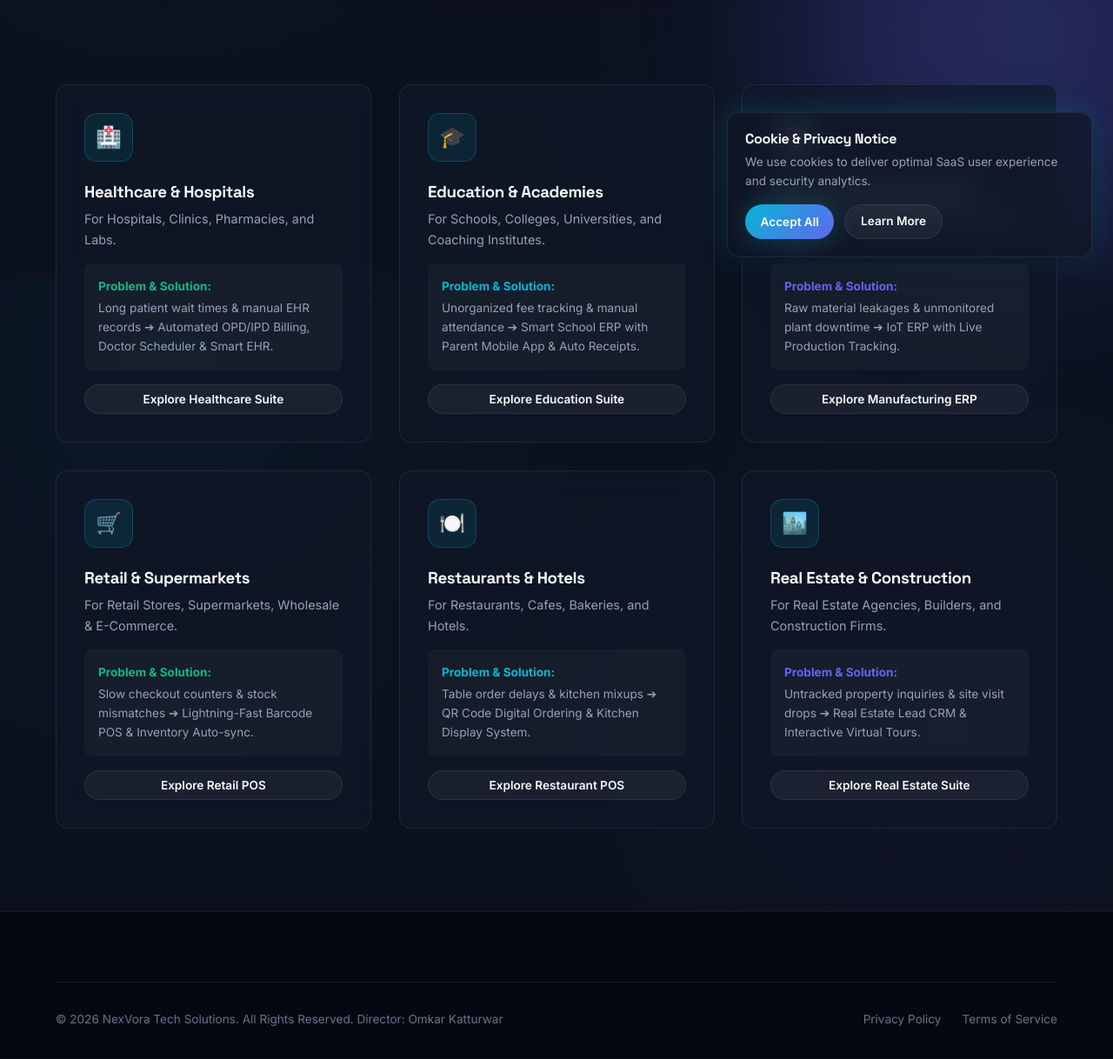
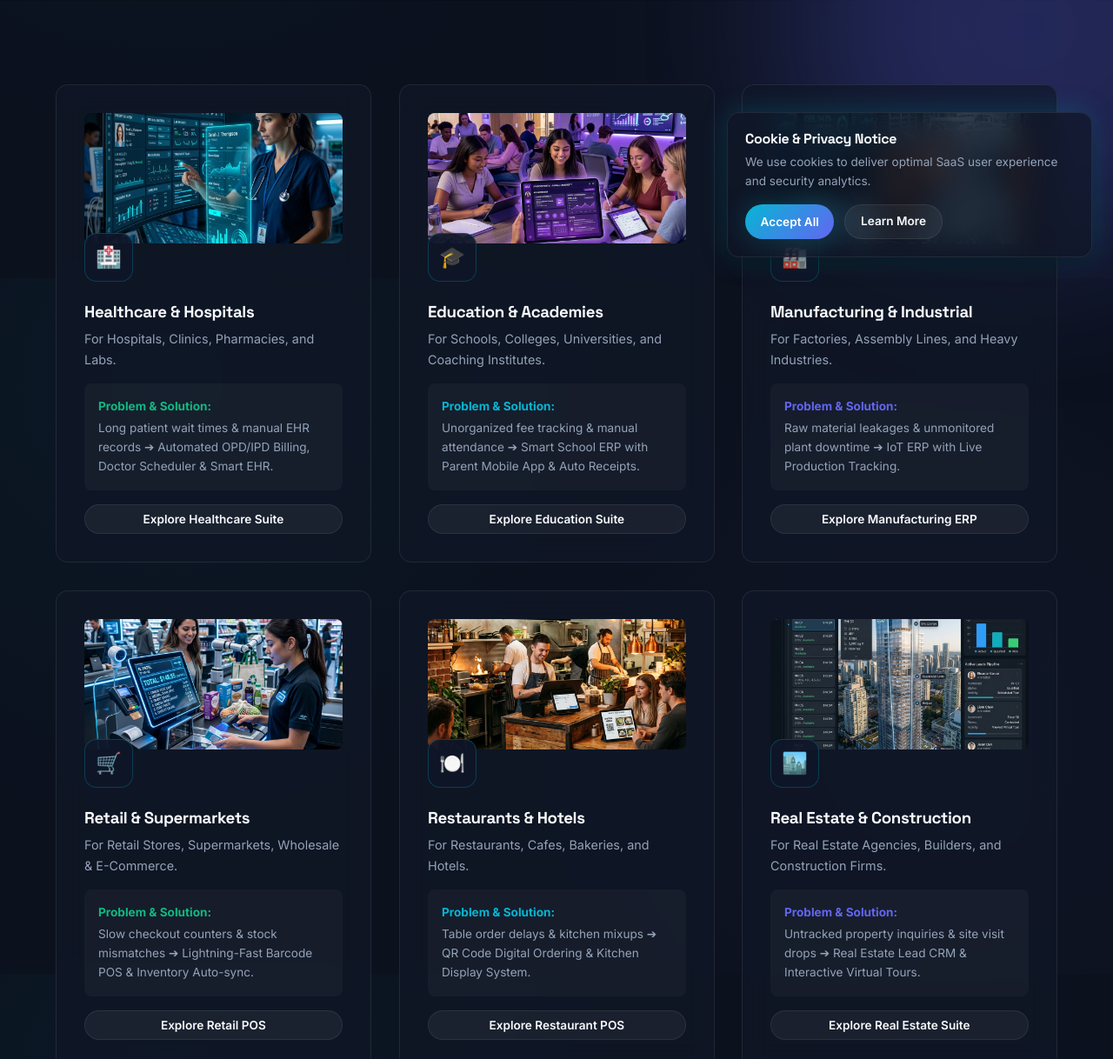
Before and after one commit to katturwaromkar/NexVora-Tech-Solutions-, a plain HTML site: page industries.html in a window 1280 px wide. Shown: the part 480-1698 px from the top of the page at 87% size. Drawn offline with Linux system fonts and the light colour scheme.

Commit message:
Embed AI generated preview images for Turnkey Website Templates and all 6 Industry Suite cards

```diff
--- a/industries.html
+++ b/industries.html
@@ -88,7 +88,10 @@
 
         <!-- Healthcare -->
         <div class="glass-card reveal">
-          <div class="service-icon-wrap">🏥</div>
+          <div style="height:150px;overflow:hidden;border-radius:var(--radius-sm);margin-bottom:1.25rem;">
+            <img src="assets/images/healthcare_industry.png" alt="Healthcare Technology" style="width:100%;height:100%;object-fit:cover;">
+          </div>
+          <div class="service-icon-wrap" style="margin-top:-2rem;position:relative;z-index:2;background:rgba(15,23,42,0.9);">🏥</div>
           <h3>Healthcare & Hospitals</h3>
           <p style="color:var(--text-muted);font-size:0.9rem;margin-top:0.5rem;">For Hospitals, Clinics, Pharmacies, and Labs.</p>
           <div style="margin:1rem 0;padding:1rem;background:rgba(255,255,255,0.03);border-radius:var(--radius-sm);font-size:0.85rem;">
@@ -100,7 +103,10 @@
 
         <!-- Education -->
         <div class="glass-card reveal delay-1">
-          <div class="service-icon-wrap">🎓</div>
+          <div style="height:150px;overflow:hidden;border-radius:var(--radius-sm);margin-bottom:1.25rem;">
+            <img src="assets/images/education_industry.png" alt="Education Technology" style="width:100%;height:100%;object-fit:cover;">
+          </div>
+          <div class="service-icon-wrap" style="margin-top:-2rem;position:relative;z-index:2;background:rgba(15,23,42,0.9);">🎓</div>
           <h3>Education & Academies</h3>
           <p style="color:var(--text-muted);font-size:0.9rem;margin-top:0.5rem;">For Schools, Colleges, Universities, and Coaching Institutes.</p>
           <div style="margin:1rem 0;padding:1rem;background:rgba(255,255,255,0.03);border-radius:var(--radius-sm);font-size:0.85rem;">
@@ -112,7 +118,10 @@
 
         <!-- Manufacturing -->
         <div class="glass-card reveal delay-2">
-          <div class="service-icon-wrap">🏭</div>
+          <div style="height:150px;overflow:hidden;border-radius:var(--radius-sm);margin-bottom:1.25rem;">
+            <img src="assets/images/manufacturing_industry.png" alt="Manufacturing IoT" style="width:100%;height:100%;object-fit:cover;">
+          </div>
+          <div class="service-icon-wrap" style="margin-top:-2rem;position:relative;z-index:2;background:rgba(15,23,42,0.9);">🏭</div>
           <h3>Manufacturing & Industrial</h3>
           <p style="color:var(--text-muted);font-size:0.9rem;margin-top:0.5rem;">For Factories, Assembly Lines, and Heavy Industries.</p>
           <div style="margin:1rem 0;padding:1rem;background:rgba(255,255,255,0.03);border-radius:var(--radius-sm);font-size:0.85rem;">
@@ -124,7 +133,10 @@
 
         <!-- Retail & E-Commerce -->
         <div class="glass-card reveal">
-          <div class="service-icon-wrap">🛒</div>
+          <div style="height:150px;overflow:hidden;border-radius:var(--radius-sm);margin-bottom:1.25rem;">
+            <img src="assets/images/retail_industry.png" alt="Retail POS" style="width:100%;height:100%;object-fit:cover;">
+          </div>
+          <div class="service-icon-wrap" style="margin-top:-2rem;position:relative;z-index:2;background:rgba(15,23,42,0.9);">🛒</div>
           <h3>Retail & Supermarkets</h3>
           <p style="color:var(--text-muted);font-size:0.9rem;margin-top:0.5rem;">For Retail Stores, Supermarkets, Wholesale & E-Commerce.</p>
           <div style="margin:1rem 0;padding:1rem;background:rgba(255,255,255,0.03);border-radius:var(--radius-sm);font-size:0.85rem;">
@@ -136,7 +148,10 @@
 
         <!-- Hospitality & Restaurants -->
         <div class="glass-card reveal delay-1">
-          <div class="service-icon-wrap">🍽️</div>
+          <div style="height:150px;overflow:hidden;border-radius:var(--radius-sm);margin-bottom:1.25rem;">
+            <img src="assets/images/restaurant_industry.png" alt="Restaurant POS" style="width:100%;height:100%;object-fit:cover;">
+          </div>
+          <div class="service-icon-wrap" style="margin-top:-2rem;position:relative;z-index:2;background:rgba(15,23,42,0.9);">🍽️</div>
           <h3>Restaurants & Hotels</h3>
           <p style="color:var(--text-muted);font-size:0.9rem;margin-top:0.5rem;">For Restaurants, Cafes, Bakeries, and Hotels.</p>
           <div style="margin:1rem 0;padding:1rem;background:rgba(255,255,255,0.03);border-radius:var(--radius-sm);font-size:0.85rem;">
@@ -148,7 +163,10 @@
 
         <!-- Real Estate & Construction -->
         <div class="glass-card reveal delay-2">
-          <div class="service-icon-wrap">🏙️</div>
+          <div style="height:150px;overflow:hidden;border-radius:var(--radius-sm);margin-bottom:1.25rem;">
+            <img src="assets/images/real_estate_industry.png" alt="Real Estate CRM" style="width:100%;height:100%;object-fit:cover;">
+          </div>
+          <div class="service-icon-wrap" style="margin-top:-2rem;position:relative;z-index:2;background:rgba(15,23,42,0.9);">🏙️</div>
           <h3>Real Estate & Construction</h3>
           <p style="color:var(--text-muted);font-size:0.9rem;margin-top:0.5rem;">For Real Estate Agencies, Builders, and Construction Firms.</p>
           <div style="margin:1rem 0;padding:1rem;background:rgba(255,255,255,0.03);border-radius:var(--radius-sm);font-size:0.85rem;">
```
Also changed, not shown: index.html (+7 -6 lines), templates.html (+4 -6 lines), assets/images/education_industry.png (added), assets/images/healthcare_industry.png (added), assets/images/manufacturing_industry.png (added), assets/images/pharmacy_template.png (added), assets/images/real_estate_industry.png (added), assets/images/restaurant_industry.png (added), assets/images/retail_industry.png (added), assets/images/upcoming_template.png (added), assets/images/watch_template.png (added).
